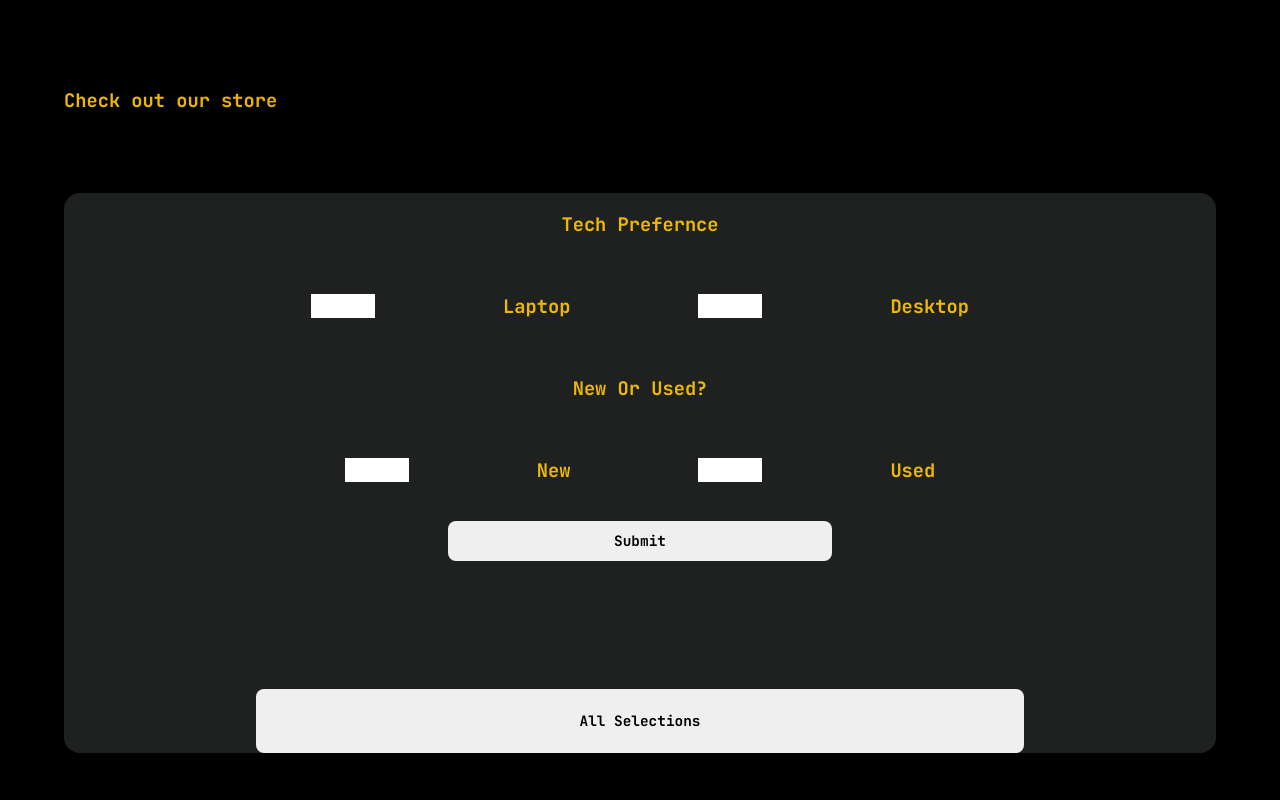
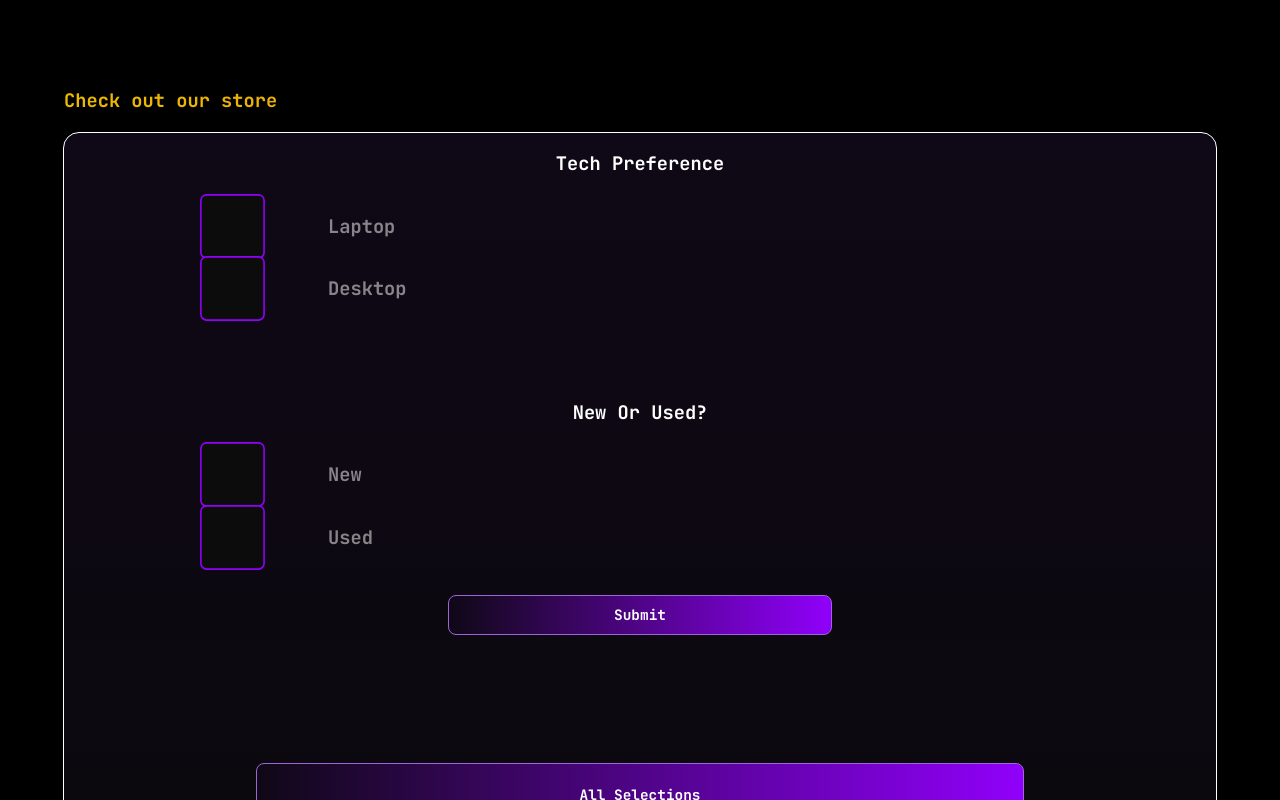
Before and after one commit to SugarSizzle/FreeLanceComputers, a React (Vite) app: page / in a window 1280 px wide. Shown: the part 1360-2160 px from the top of the page. Built offline with nearby package versions, Linux system fonts and the light colour scheme; no server answers; the database is empty.

Commit message:
Finished Styling HomePageStore
I finished adding animations and styling to the HomePageStoreSection

```diff
--- a/src/components/HomePageStoreSection/HomePageStoreSection.jsx
+++ b/src/components/HomePageStoreSection/HomePageStoreSection.jsx
@@ -1,40 +1,164 @@
-import React from 'react'
+import React, { useState , useEffect} from 'react'
 import { Link } from 'react-router-dom';
 import styles from './HomePageStoreSection.module.css'
+import { FaCheck } from 'react-icons/fa';
+import { supabase } from '../../lib/supabase';
+import { motion, AnimatePresence } from 'framer-motion';
 
 
 export const HomePageStoreSection = () => {
 
 
+  const [selectedType, setSelectedType] = useState([]);
+  const [selectedCondition, setSelectedCondition] = useState([]);
 
+
+
+    const toggleSelection = (value , selectedList, setSelectedList) => {
+
+      if(selectedList.includes(value)){
+        setSelectedList(selectedList.filter(item => item !== value));
+      }else{
+        setSelectedList([...selectedList, value]);
+      }
+    };
+
+
+     useEffect(()=>{
+      console.log(selectedType)
+     },[selectedType])
+
+     useEffect(()=>{
+      console.log(selectedCondition)
+     },[selectedCondition])
+
+
+    const filterProductsLogic = async () => {
+
+        const {data , error} = await supabase
+        .from('products')
+        .select('*')
+        .in('type', selectedType)
+        .in('condition',selectedCondition)
+
+
+    }
+
+
+
+    const CustomCheckbox = ({ checked, onChange, label }) => {
+
+
+      return (
+
+        <motion.div
+          className={styles.checkboxContainer}
+          onClick={onChange}
+          whileHover={{ scale: 1.02 }}
+          whileTap={{ scale: 0.98 }}
+        >
+          <motion.div
+            className={`${styles.checkbox} ${checked ? styles.checked : styles.unchecked}`}
+            animate={checked ? 'checked' : 'unchecked'}
+            variants={{
+              unchecked: { scale: .8, rotate: 360 , opacity:1},
+              checked: {
+                scale: 1.1,
+                rotate: 360,
+                transition: { type: 'spring', stiffness: 300, damping: 20 }
+              }
+            }}
+          >
+
+              {checked && (
+                <motion.div
+                  key="checkbox-inner"
+                  className={styles.checkboxInner}
+                  initial={{ scale: 0, opacity: 0 }}
+                  animate={{ scale: 1, opacity: 1, rotate: 360 }}
+
+                  transition={{ duration: 0.2 }}
+                />
+              )}
+
+          </motion.div>
+
+        </motion.div>
+
+      );
+    };
 
     return(
         <>
         <h3 className={styles.homePageStoreTitle}>Check out our store</h3>
+
           <div className={styles.homePageStoreContainer}>
 
-            <h3 className={styles.homePageStorePreferenceText}>Tech Prefernce</h3>
+            <h3 className={styles.homePageStorePreferenceText}>Tech Preference</h3>
+                                 <div className={styles.homePageStorePreferenceContainer}>
+                   <div className={styles.preferencePair}>
 
-            <div className={styles.homePageStorePreferenceContainer}>
-                <button className={styles.homePageStorePreferenceButton}/>
-                <h3 className={styles.homePageStorePreferenceText}>Laptop</h3>
-
-
-
-                <button className={styles.homePageStorePreferenceButton}/>
-                <h3  className={styles.homePageStorePreferenceText}>Desktop</h3>
+                     <CustomCheckbox
+                     checked ={selectedType.includes('Laptop')}
+                     onChange={() => toggleSelection('Laptop', selectedType, setSelectedType)}
+                     label="Laptop"
+                     />
+                     <motion.h3
+                       className={styles.homePageStorePreferenceText}
+                       animate={{ opacity: selectedType.includes('Laptop') ? 1 : 0.5 }}
+                       transition={{ duration: 0.3 }}
+                     >
+                       Laptop
+                     </motion.h3>
+                   </div>
+                   <div className={styles.preferencePair}>
+                     <CustomCheckbox
+                     checked ={selectedType.includes('Desktop')}
+                     onChange={() => toggleSelection('Desktop', selectedType, setSelectedType)}
+                     label="Desktop"
+                     />
+                     <motion.h3
+                       className={styles.homePageStorePreferenceText}
+                       animate={{ opacity: selectedType.includes('Desktop') ? 1 : 0.5 }}
+                       transition={{ duration: 0.3 }}
+                     >
+                       Desktop
+                     </motion.h3>
+                   </div>
                  </div>
 
 
-            <h3 className={styles.homePageStorePreferenceText}>New Or Used?</h3>
+             <h3 className={styles.homePageStoreNewPreferenceText}>New Or Used?</h3>
              <div className={styles.homePageStorePreferenceContainer}>
+               <div className={styles.preferencePair}>
+                 <CustomCheckbox
+                 checked ={selectedCondition.includes('New')}
+                 onChange={() => toggleSelection('New', selectedCondition, setSelectedCondition)}
+                 label="New"
+                 />
+                 <motion.h3
+                   className={`${styles.homePageStorePreferenceText}`}
 
-               <button className={styles.homePageStorePreferenceButton}/>
-               <h3 className={styles.homePageStorePreferenceText}>New</h3>
-
-                <button className={styles.homePageStorePreferenceButton}/>
-                <h3 className={styles.homePageStorePreferenceText}>Used</h3>
-
+                   animate={{ opacity: selectedCondition.includes('New') ? 1 : 0.5 }}
+                   transition={{ duration: 0.3 }}
+                 >
+                   New
+                 </motion.h3>
+               </div>
+               <div className={styles.preferencePair}>
+                 <CustomCheckbox
+                 checked ={selectedCondition.includes('Used')}
+                 onChange={() => toggleSelection('Used', selectedCondition, setSelectedCondition)}
+                 label="Used"
+                 />
+                 <motion.h3
+                   className={styles.homePageStorePreferenceText}
+                   animate={{ opacity: selectedCondition.includes('Used') ? 1 : 0.5 }}
+                   transition={{ duration: 0.3 }}
+                 >
+                   Used
+                 </motion.h3>
+               </div>
              </div>
 
             <div className={styles.homePageSubmitButtonContainer}>
@@ -44,8 +168,11 @@ export const HomePageStoreSection = () => {
 
               </div>
 
+          </div>
 
-          </div>
+
+
+
 
         </>
     )
--- a/src/components/HomePageStoreSection/HomePageStoreSection.module.css
+++ b/src/components/HomePageStoreSection/HomePageStoreSection.module.css
@@ -1,14 +1,40 @@
-.homePageStoreContainer{
+
+
+.homePageStoreContainer,.homePageStoreOuterBorder{
     display: flex;
     flex-direction: column;
-    width: 100vw;
-    height: 70vh;
-    background: #1f2020;
-    width:90vw;
+    width: 90vw;
+    height: 90vh;
+    background: linear-gradient(to bottom, #0f0816, #0b090e);
     margin: auto;
     border-radius: 1rem;
+    padding-bottom:1.3rem;
+    border: 1px solid #ffffff;
+    top:0;
+    left:0;
+    right:0;
+    bottom:0;
 
   }
+
+
+
+  .filterSectionBackground{
+    background-color: #ffffff0d;
+    border-radius: 1rem;
+    width: 95%;
+    height: 100%;
+    padding-bottom:2.5rem;
+    margin: auto;
+    text-align: center;
+    display: flex;
+    flex-direction: column;
+    justify-content: center;
+    align-items: center;
+
+
+  }
+
 
 
   .homePageStoreTitle{
@@ -17,36 +43,43 @@
     -webkit-text-fill-color: transparent;
     background-clip: text;
     margin-top: 20vh;
-    margin-bottom: 10vh;
+
     text-align: left;
     margin-left: 5vw;
   }
 
-  .homePageStorePreferenceText{
-    color:whitesmoke;
-    margin:none;
+  .homePageStoreNewPreferenceText{
+    color: #ffffff;
+    margin-top: 10vh;
+
   }
 
+
+
   .homePageStorePreferenceText{
-    color: #edb902;
+
+    color: #ffffff;
   }
+
+
 
   .homePageStorePreferenceContainer{
     display: flex;
-    justify-content: center;
-    align-items: center;
-    gap:10vw;
-    height:50%;
+    flex-direction: column;
+    justify-content: start;
+    align-items: start;
+
+
   }
 
   .homePageStorePreferenceButton{
-
+    border-radius: .25rem;
     width: 5vw;
     height: 3vh;
     border: none;
     background-color: #ffffff;
     font-family: 'JetBrains Mono', monospace;
-
+    position: relative;
   }
 
   .homePageSubmitButtonContainer{
@@ -66,7 +99,9 @@
    font-family: 'JetBrains Mono', monospace;
    font-weight: 700;
    font-size: .9rem;
-   color: #000000;
+  background: linear-gradient(to right, #0f0816, #9000fa);
+  color: #ffffff;
+  border: 1px solid #9d65da;
 
   }
 
@@ -78,6 +113,89 @@
   font-family: 'JetBrains Mono', monospace;
   font-weight: 700;
   font-size: .9rem;
-  color: #000000;
+  color: #ffffff;
+  border: 1px solid #9d65da;
+  background: linear-gradient(to right, #0f0816, #9000fa);
+
+
 
   }
+
+
+  .checkIcon{
+
+    position: absolute;
+    top:5;
+    right:5;
+    left:0;
+    bottom:0;
+    width: 100%;
+    height: 100%;
+    color: #000000;
+    z-index: 1;
+    font-size:1.35rem;
+
+  }
+
+.preferencePair {
+  display: flex;
+  flex-direction: row;
+  align-items: center;
+  gap: 0.5rem;
+  text-align: start;
+  margin-left: 10vw;
+
+}
+
+.checkboxContainer{
+  display: flex;
+  align-items: center;
+  gap: .5rem;
+  cursor: pointer;
+  transition: transform 0.2s ease;
+  width:10vw;
+  height:5vh;
+
+  margin:auto;
+
+}
+
+.checkbox{
+
+  width: 6vw;
+  height: 6vw;
+  background: #9000fa;
+  border: 2px solid #9000fa;
+  border-radius: .5rem;
+  display: flex;
+  align-items: center;
+  justify-content: center;
+  position: relative;
+  transition: all 0.3s ease;
+
+}
+
+.checkboxInner{
+
+  width: 50%;
+  height: 50%;
+  background-color: #a02bf3;
+  border-radius: 25%;
+  margin:auto;
+
+}
+
+
+
+
+.unchecked{
+  opacity:0;
+  background-color: #0c0c0c;
+
+}
+
+.checked{
+
+  background: #000000;
+  box-shadow: 0 0 8px #9000fa;
+}
--- a/src/components/ProductCard/ProductCard.module.css
+++ b/src/components/ProductCard/ProductCard.module.css
@@ -23,8 +23,8 @@
     right: 0;
     bottom: 0;
     background: linear-gradient(180deg,
-      hsla(0, 0%, 100%, 0.3) 0%,
-      hsla(0, 0%, 100%, 0.1) 30%,
+      #ffffff4d 0%,
+      #ffffff1a 30%,
       hsla(0, 0%, 100%, 0.05) 60%,
       hsla(0, 0%, 15%, 0) 100%);
     border-radius: 1rem;
@@ -54,10 +54,10 @@
     right: 0;
     bottom: 0;
     background: linear-gradient(180deg,
-      hsla(0, 0%, 100%, 0.1) 0%,
-      hsla(0, 0%, 100%, 0.05) 20%,
-      hsla(0, 0%, 100%, 0) 50%,
-      hsla(0, 0%, 0%, 0.2) 100%);
+      #ffffff1a 0%,
+      #ffffff0d 20%,
+      #ffffff00 50%,
+      #00000033 100%);
     pointer-events: none;
     z-index: 1;
   }
@@ -108,8 +108,8 @@
 
   .specContainer {
     background: linear-gradient(135deg,
-      hsla(0, 0%, 100%, 0.1) 0%,
-      hsla(0, 0%, 100%, 0.05) 100%);
+      #ffffff1a 0%,
+      #ffffff0d 100%);
     border: 1px solid hsla(0, 0%, 100%, 0.1);
     backdrop-filter: blur(10px);
     border-radius: 12px;
```
Also changed, not shown: src/App.css (line endings or trailing spaces). Lines whose indentation alone changed are shown as unchanged.
